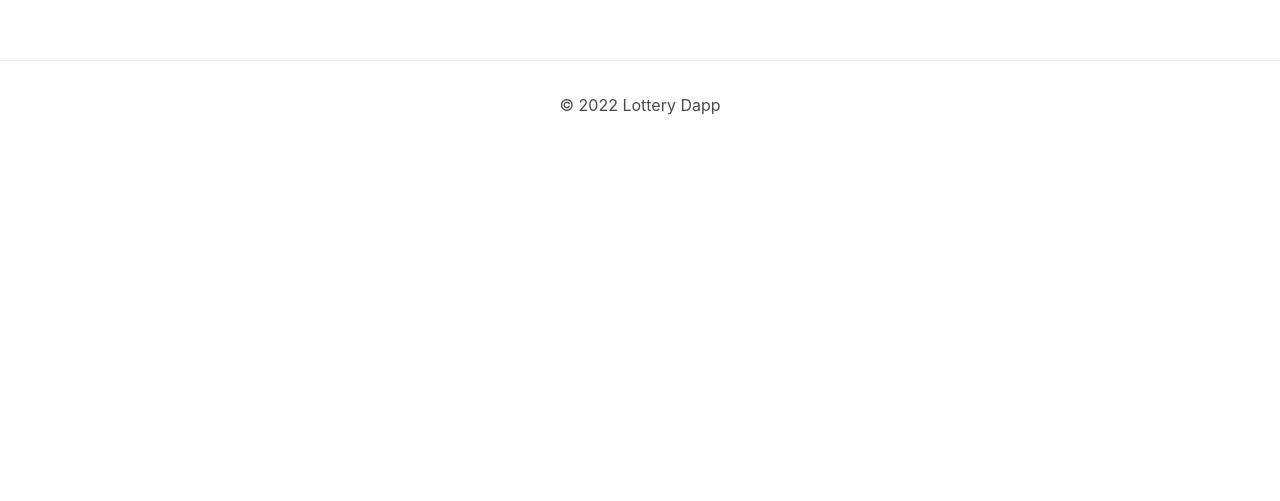
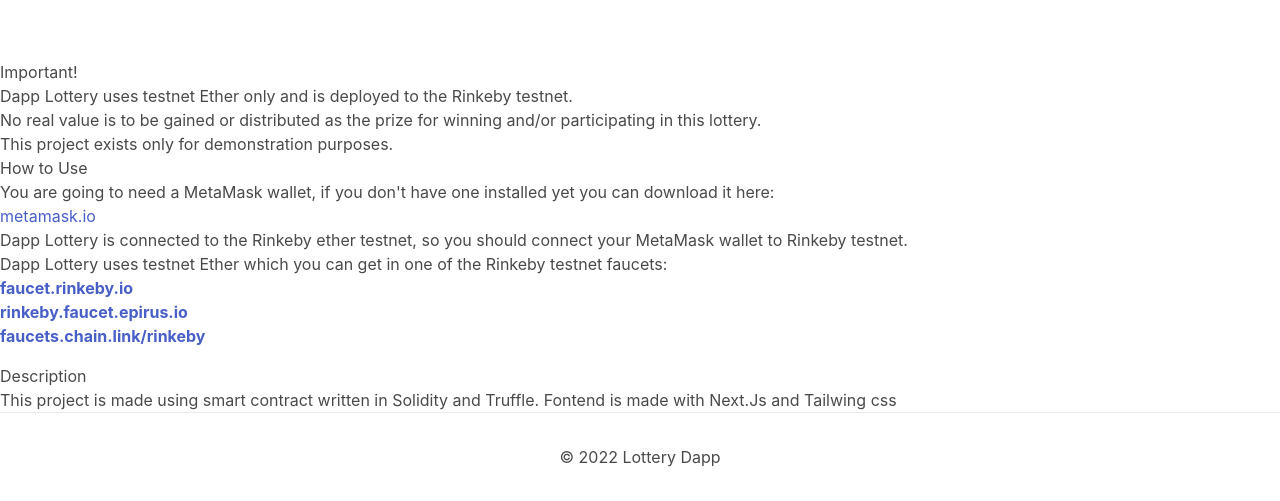
Before and after one commit to SJuras/Web3-Lottery, a Next.js app in the folder lottery-dapp/: page / in a window 1280 px wide. Shown: the part 756-1257 px from the top of the page. Before the commit the page ends 905 px from the top, so only its background shows below. Built offline with nearby package versions, Linux system fonts and the light colour scheme.

Commit message:
v1.1.5 working on About section.

```diff
--- a/lottery-dapp/pages/index.js
+++ b/lottery-dapp/pages/index.js
@@ -51,6 +51,49 @@
 
       </main>
 
+      {/* about */}
+      <div className="">
+        <h3>Important!</h3>
+        <p className="">
+          Dapp Lottery uses testnet Ether only and is deployed to the Rinkeby testnet.
+        </p>
+        <p>
+          No real value is to be gained or distributed as the prize for winning and/or participating in this lottery.
+        </p>
+        <p>
+          This project exists only for demonstration purposes.
+        </p>
+      </div>
+
+      {/* instructions */}
+      <div className="">
+        <h3>How to Use</h3>
+        <p>
+          You are going to need a MetaMask wallet, if you don't have one installed yet you can download it here:
+        </p>
+        <a href="https://metamask.io/" className="">metamask.io</a>
+        <p>
+          Dapp Lottery is connected to the Rinkeby ether testnet, so you should connect your MetaMask wallet to
+          Rinkeby testnet.
+        </p>
+        <p>
+          Dapp Lottery uses testnet Ether which you can get in one of the Rinkeby testnet faucets:
+        </p>
+        <ul className="mb-4">
+          <li><a href="https://faucet.rinkeby.io/" className="font-Ubuntu text-brendanPink font-bold">faucet.rinkeby.io</a></li>
+          <li><a href="https://rinkeby.faucet.epirus.io/" className="font-Ubuntu text-brendanPink font-bold">rinkeby.faucet.epirus.io</a></li>
+          <li><a href="https://faucets.chain.link/rinkeby" className="font-Ubuntu text-brendanPink font-bold">faucets.chain.link/rinkeby</a></li>
+        </ul>
+      </div>
+
+      {/* description */}
+      <div className="">
+        <h3>Description</h3>
+        <p>
+          This project is made using smart contract written in Solidity and Truffle. Fontend is made with Next.Js and Tailwing css
+        </p>
+      </div>
+
       <footer className={styles.footer}>
         <p>&copy; 2022 Lottery Dapp</p>
       </footer>
```
